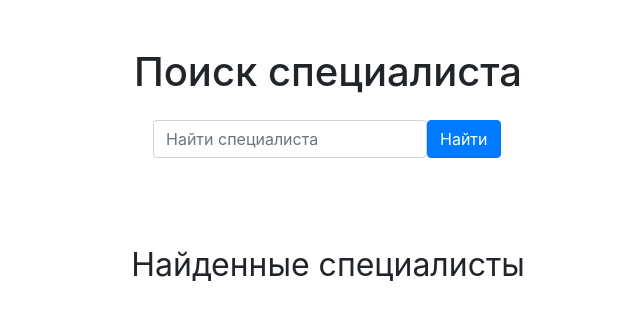
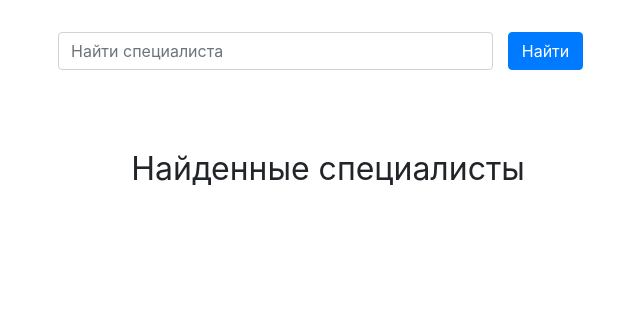
Before and after one commit to ceolantir/staflantir, a Django app: page /search/ in a window 1280 px wide. Shown: the part 72-392 px from the top of the page, without its empty margins (312-952 px from the left). Run offline with Django 3.2, Linux system fonts and the light colour scheme; data that the repository does not hold is empty; some libraries are stand-ins or nearby versions.

Commit message:
Changing the search bar

```diff
--- a/templates/main/index.html
+++ b/templates/main/index.html
@@ -5,9 +5,6 @@
 {% block content %}
     <main class="container mt-3">
         <section class="mt-3 pt-3">
-            <h2 class="h2 font-weight-normal text-center mb-5">
-                Поиск специалиста
-            </h2>
             <div class="row">
                 <div class="col-12 col-md-8 col-lg-6 offset-lg-3 offset-md-2">
                     <form class="form-inline mb-3" enctype="multipart/form-data" method="GET" action="{% url 'search' %}">
--- a/templates/main/search.html
+++ b/templates/main/search.html
@@ -2,18 +2,15 @@
 {% load ru_pluralize %}
 {% block content %}
     <main class="container mt-3">
-        <section>
-            <h1 class="h1 text-center mt-5 mb-4">
-                Поиск специалиста
-            </h1>
+        <section class="mt-3 pt-3">
             <div class="row">
-                <div class="col-md-7 col-lg-5 col-xl-4 col-sm-8 mx-auto">
-                    <form class="form-inline sm-form mr-auto mb-4" enctype="multipart/form-data" method="GET">
-                        <div class="form-group">
+                <div class="col-12 col-md-8 col-lg-6 offset-lg-3 offset-md-2">
+                    <form class="form-inline mb-3" enctype="multipart/form-data" method="GET" action="{% url 'search' %}">
+                        <div class="form-group col-12 col-md-10 pl-0">
                             {{ form.data }}
                         </div>
-                        <div class="form-group">
-                            <button class="btn btn-primary  my-0" type="submit">
+                        <div class="form-group col-4 col-md-2 pl-0">
+                            <button class="btn btn-primary w-100" type="submit">
                                 Найти
                             </button>
                         </div>
```
Also changed, not shown: templates/specialists/all_specialists.html (+7 -10 lines).
